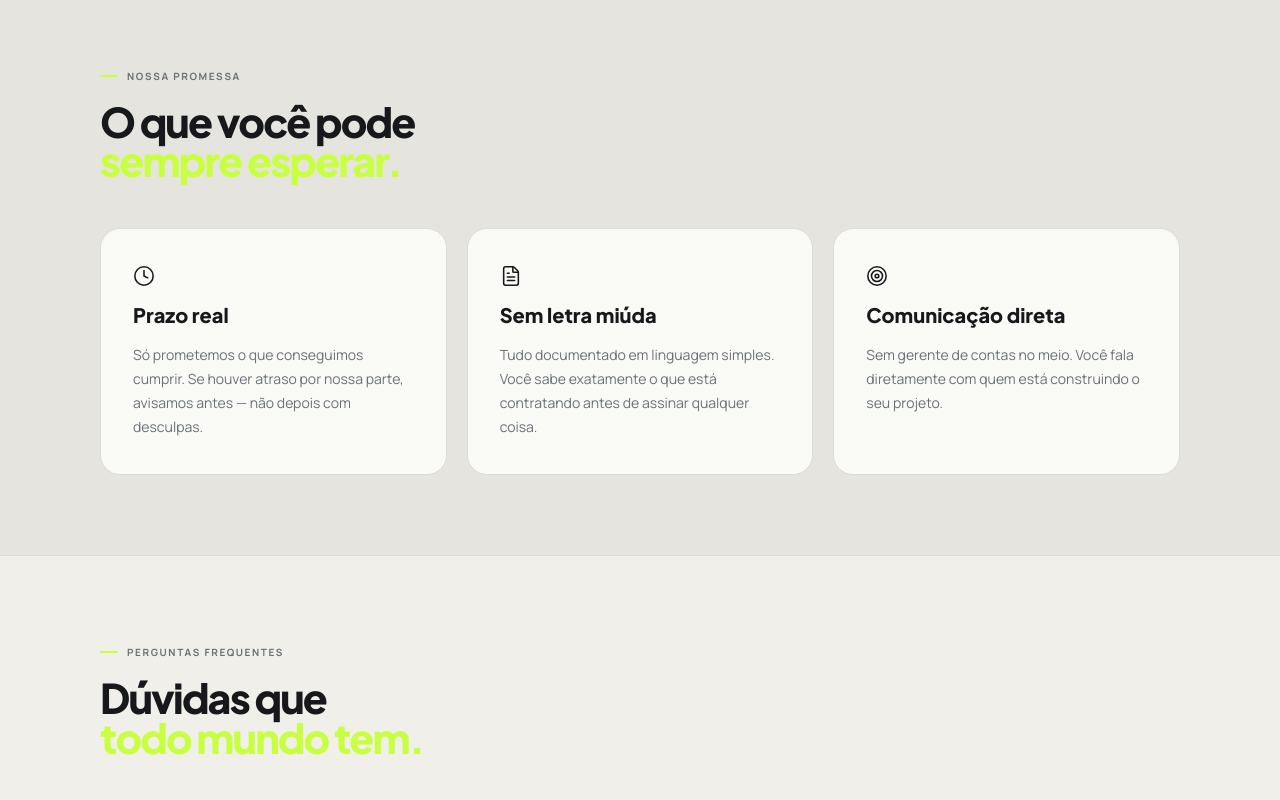
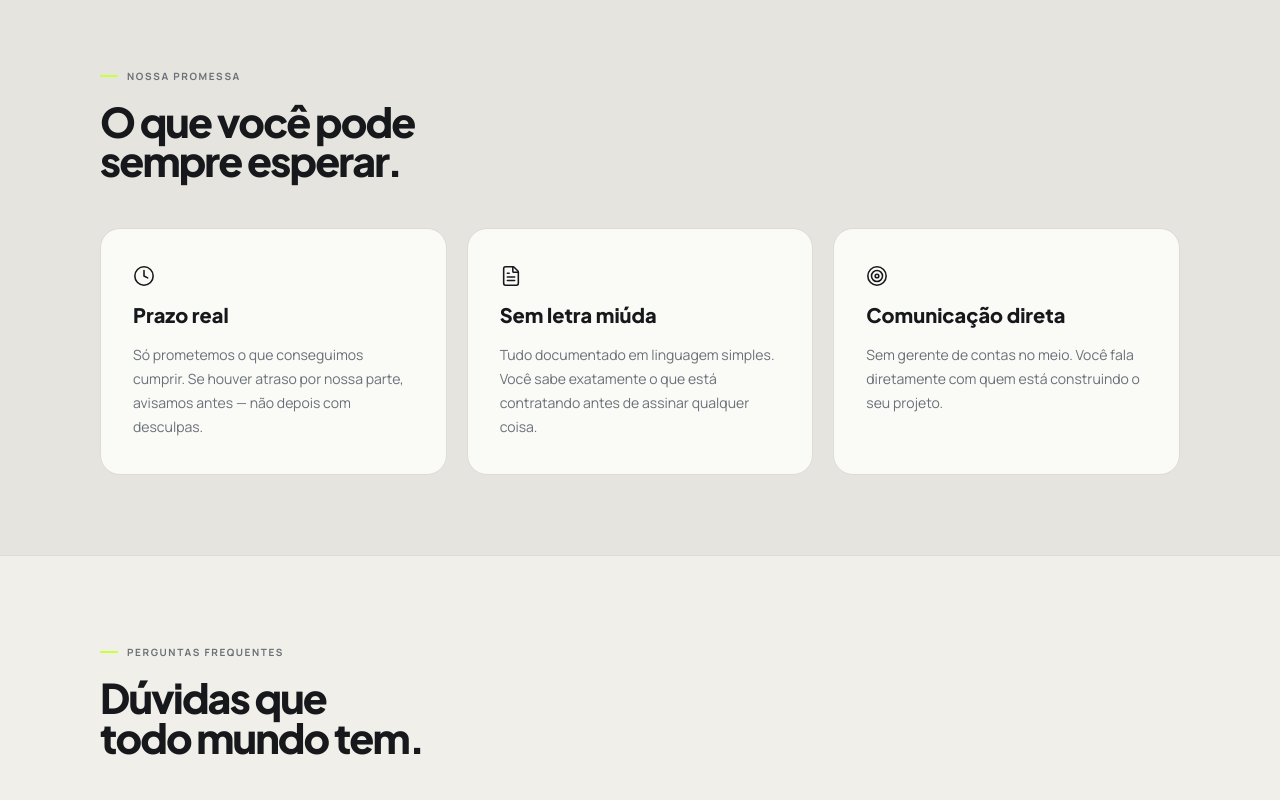
Before and after one commit to flpeduardo87/webfun-novo, a Next.js app: page /processo in a window 1280 px wide. Shown: the part 2740-3540 px from the top of the page. Built offline with nearby package versions, Linux system fonts and the light colour scheme; no server answers.

Commit message:
Make sec-h2 em single color (ink) in light mode, acid only in dark
Co-Authored-By: Claude Sonnet 4.6 <noreply@anthropic.com>
Claude-Session: https://claude.ai/code/session_01RLTRsbqGbM6twumD9jzPkw

```diff
--- a/src/app/site.css
+++ b/src/app/site.css
@@ -664,7 +664,9 @@
   font-weight: 800; letter-spacing: -.045em; line-height: .96;
   color: var(--ink);
 }
-.sec-h2 em { font-style: normal; color: var(--acid); }
+.sec-h2 em { font-style: normal; color: var(--ink); }
+@media (prefers-color-scheme: dark) { :root:not([data-theme="light"]) .sec-h2 em { color: var(--acid); } }
+:root[data-theme="dark"] .sec-h2 em { color: var(--acid); }
 .sec-sub {
   font-size: 14.5px; color: var(--muted); line-height: 1.68;
   max-width: 480px;
```
